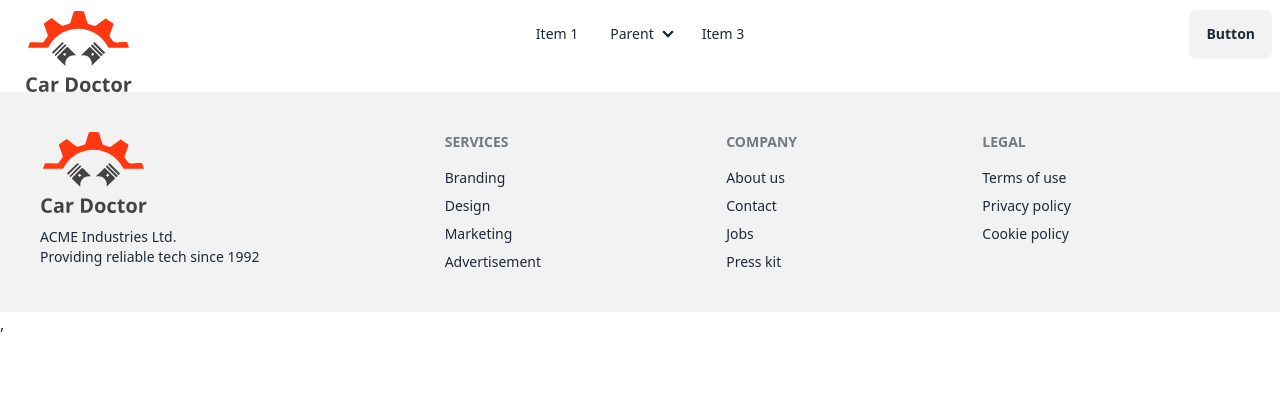
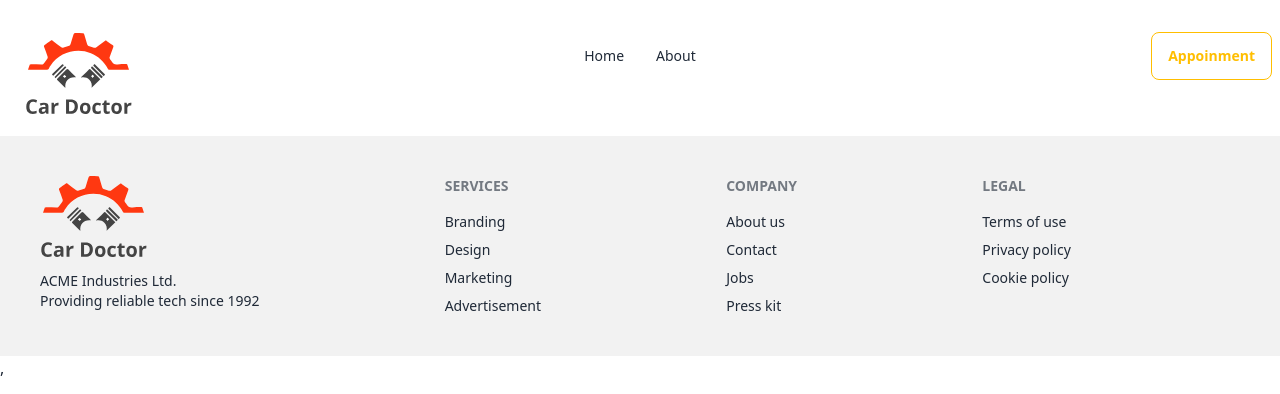
Before and after one commit to sarwar1821201/car-house-client-site, a React (Vite) app: page / in a window 1280 px wide. Shown: the top 394 px of the page. Built offline with nearby package versions, Linux system fonts and the light colour scheme.

Commit message:
style header section

```diff
--- a/src/pages/shared/Header/Header.jsx
+++ b/src/pages/shared/Header/Header.jsx
@@ -4,45 +4,36 @@
 import logo from '../../../assets/logo.svg'
 
 const Header = () => {
+
+    const navItems = <>
+         <li><Link to='/' >Home</Link></li>
+        <li> <Link to='/about' >About</Link> </li>
+    </>
+
     return (
         <div>
-            <div className="navbar bg-base-100">
+            <div className="navbar bg-base-100 h-28 mb-4 ">
   <div className="navbar-start">
     <div className="dropdown">
       <div tabIndex={0} role="button" className="btn btn-ghost lg:hidden">
         <svg xmlns="http://www.w3.org/2000/svg" className="h-5 w-5" fill="none" viewBox="0 0 24 24" stroke="currentColor"><path strokeLinecap="round" strokeLinejoin="round" strokeWidth="2" d="M4 6h16M4 12h8m-8 6h16" /></svg>
       </div>
       <ul tabIndex={0} className="menu menu-sm dropdown-content mt-3 z-[1] p-2 shadow bg-base-100 rounded-box w-52">
-        <li><a>Item 1</a></li>
-        <li>
-          <a>Parent</a>
-          <ul className="p-2">
-            <li><a>Submenu 1</a></li>
-            <li><a>Submenu 2</a></li>
-          </ul>
-        </li>
-        <li><a>Item 3</a></li>
+
+        {navItems}
+
       </ul>
     </div>
     <Link to='/' className="btn btn-ghost text-xl">  <img src={logo} alt="" srcset="" /> </Link>
   </div>
   <div className="navbar-center hidden lg:flex">
     <ul className="menu menu-horizontal px-1">
-      <li><a>Item 1</a></li>
-      <li>
-        <details>
-          <summary>Parent</summary>
-          <ul className="p-2">
-            <li><a>Submenu 1</a></li>
-            <li><a>Submenu 2</a></li>
-          </ul>
-        </details>
-      </li>
-      <li><a>Item 3</a></li>
+       {navItems}
     </ul>
   </div>
   <div className="navbar-end">
-    <a className="btn">Button</a>
+  <button className="btn btn-outline btn-warning">Appoinment</button>
+
   </div>
 </div>
         </div>
```
